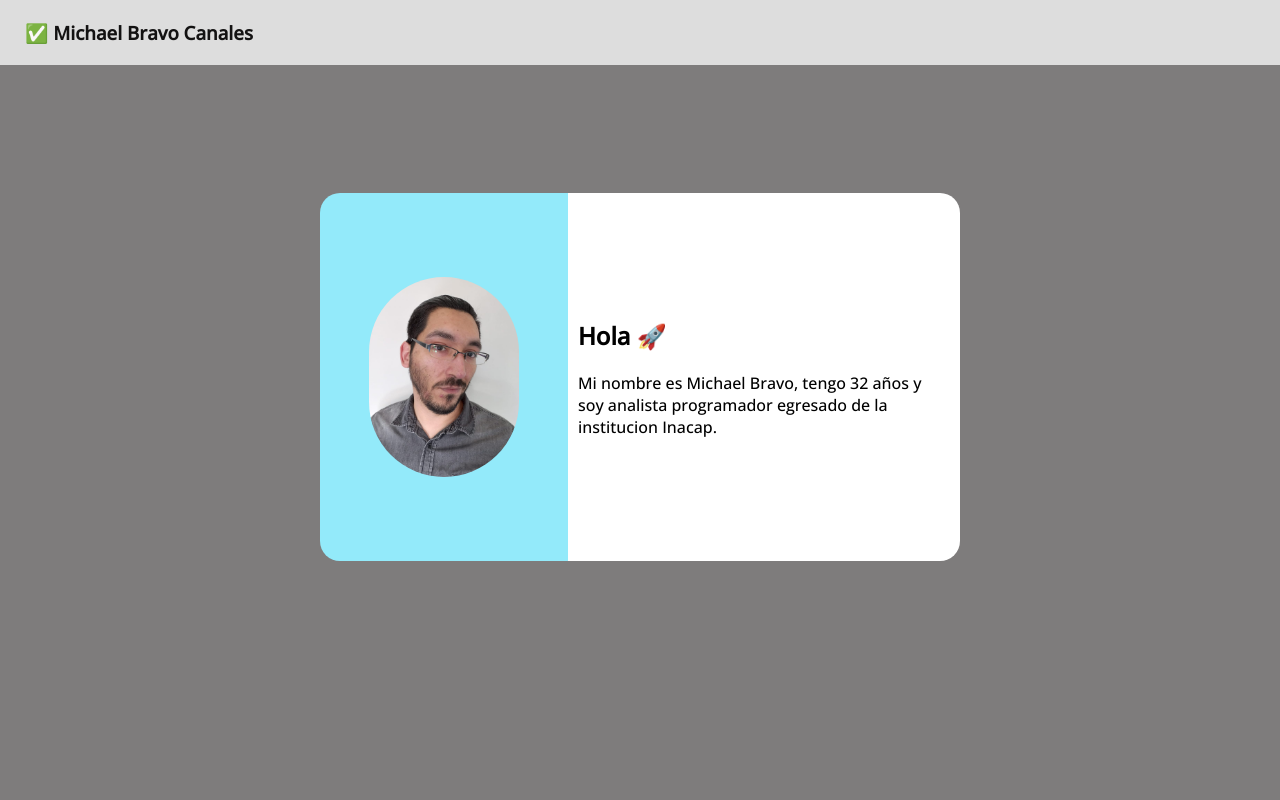
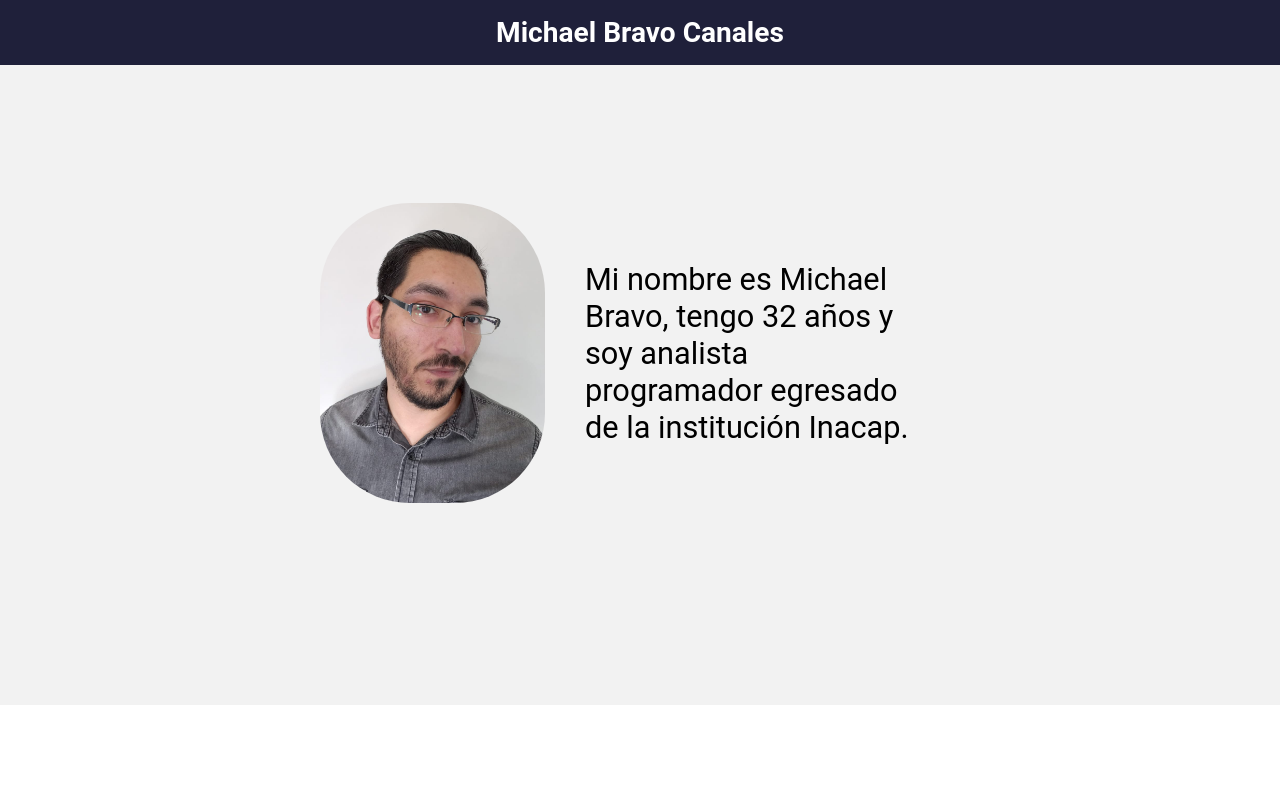
Before and after one commit to MBravoCanales/portfolio, a plain HTML site: page index.html in a window 1280 px wide. Shown: the top 800 px of the page. Drawn offline with nearby package versions, Linux system fonts and the light colour scheme.

Commit message:
cambios de interfaz

```diff
--- a/estilos.css
+++ b/estilos.css
@@ -1,28 +1,29 @@
 body{
     margin: 0;
-    font-family: 'Open Sans', sans-serif;
+    font-family: "Roboto", "Arial","sans-serif";
 }
 header{
     height: 65px;
-    color: rgb(19, 18, 18);
+    color: #ffffff;
     display: flex;
+    justify-content: center;
     align-items: center;
-    padding-left: 25px;
-    background-color: #dddddd;
+    background-color: #1f203a;
+    font-size: 1.5rem;
 }
 .cara{
     border-radius: 500px;
-    height: 200px;
+    height: 300px;
 }
 .uno{
     width: 100%;
     display: flex;
     flex-direction: row;
     justify-content: center;
-    height: calc(100vh - 65px);
-    background-color: #7e7c7c;
+    height: calc(100vh - 10rem);
+    background-color: #f2f2f2;
     color: white;
-    /* padding-top: 10%; */
+    font-size: 2.4vi;
 }
 .caja-central{
     margin-top: 10%;
@@ -38,20 +39,24 @@ header{
     justify-content: center;
     align-items: center;
     width: 40%;
-    background-color: #93eafa;
+}
+
+.cara{
+    border-radius: 90px;
 }
 .caja-presentacion{
     display: flex;
     justify-content: center;
     align-items: center;
     width: 60%;
-    background-color: #ffffff;
+    background-color: #f2f2f2;
     color: #000000;
     padding: 10px;
+    margin: 30px;
 }
 
 .dos{
-    background-color: #dddddd;
+    background-color: #ffffff;
     height: 700px;
     display: flex;
     flex-direction: column;
@@ -75,13 +80,13 @@ header{
 }
 
 .tres{
-    background-color: #303030;
+    background-color: #e5e5e5;
     height: 600px;
     display: flex;
     justify-content: flex-start;
     flex-direction: column;
     align-items: center;
-    color: #F2F2F2;
+    color: #000000;
 }
 .proyectos{
     width: 60%;
@@ -91,7 +96,7 @@ header{
 .card{
     text-align: center;
     width: 30%;
-    border: solid #F2F2F2 1px;
+    border: solid #000000 1px;
     border-radius: 10px;
     padding: 10px;
 }
@@ -99,7 +104,7 @@ header{
     width: 100%;
 }
 .card a, footer a {
-    color: white;
+    color: rgb(2, 2, 2);
 }
 
 .red-social{
--- a/index.html
+++ b/index.html
@@ -16,7 +16,7 @@
 
 <body>
     <header>
-        <h3>✅ Michael Bravo Canales</h3>
+        <h3>Michael Bravo Canales</h3>
     </header>
     <section class="uno">
         <div class="caja-central">
@@ -25,9 +25,8 @@
             </div>
             <div class="caja-presentacion">
                 <div>
-                    <h1>Hola 🚀</h1>
                     <p class="presentacion">
-                        Mi nombre es Michael Bravo, tengo 32 años y soy analista programador egresado de la institucion Inacap.
+                        Mi nombre es Michael Bravo, tengo 32 años y soy analista programador egresado de la institución Inacap.
                     </p>
                 </div>
             </div>
```
